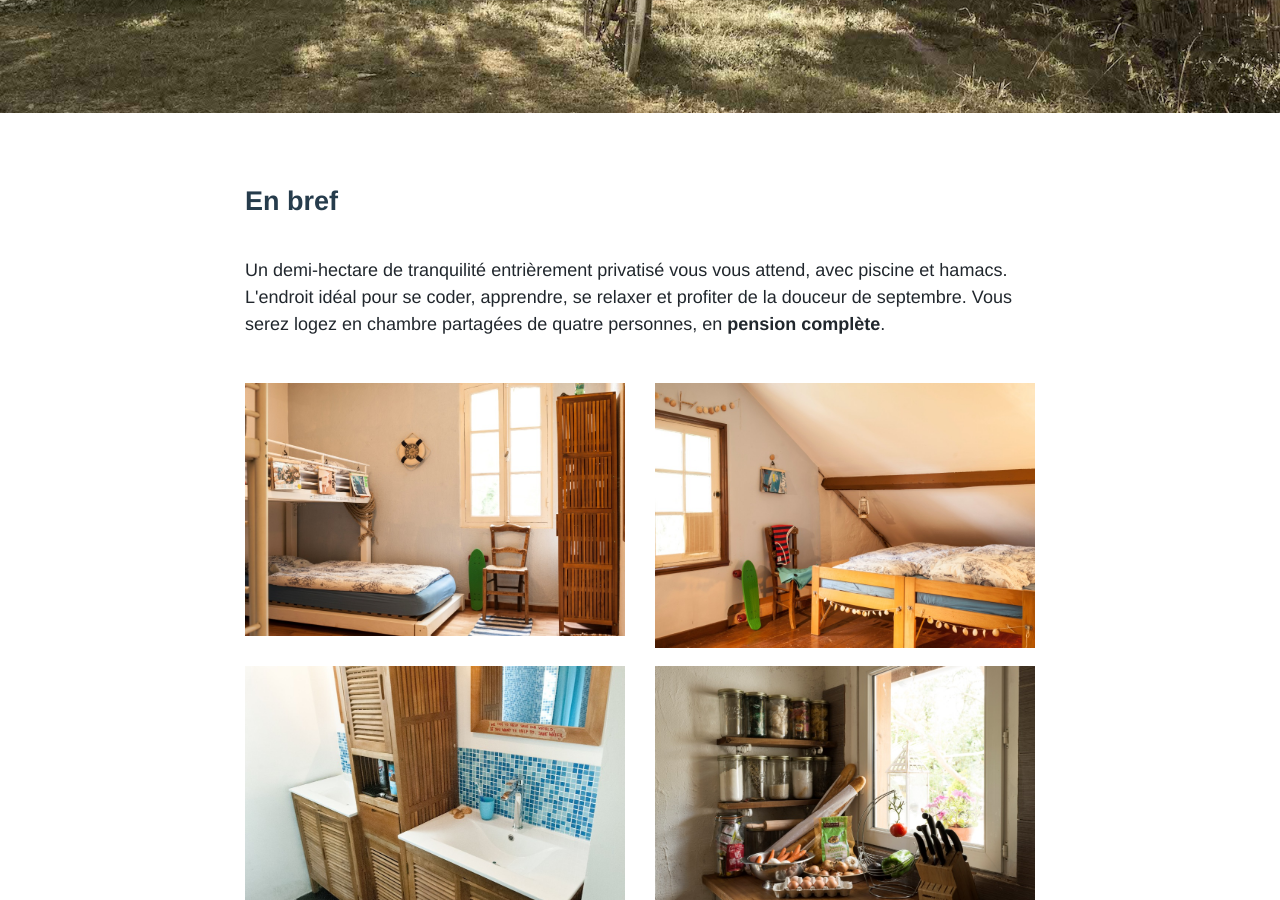
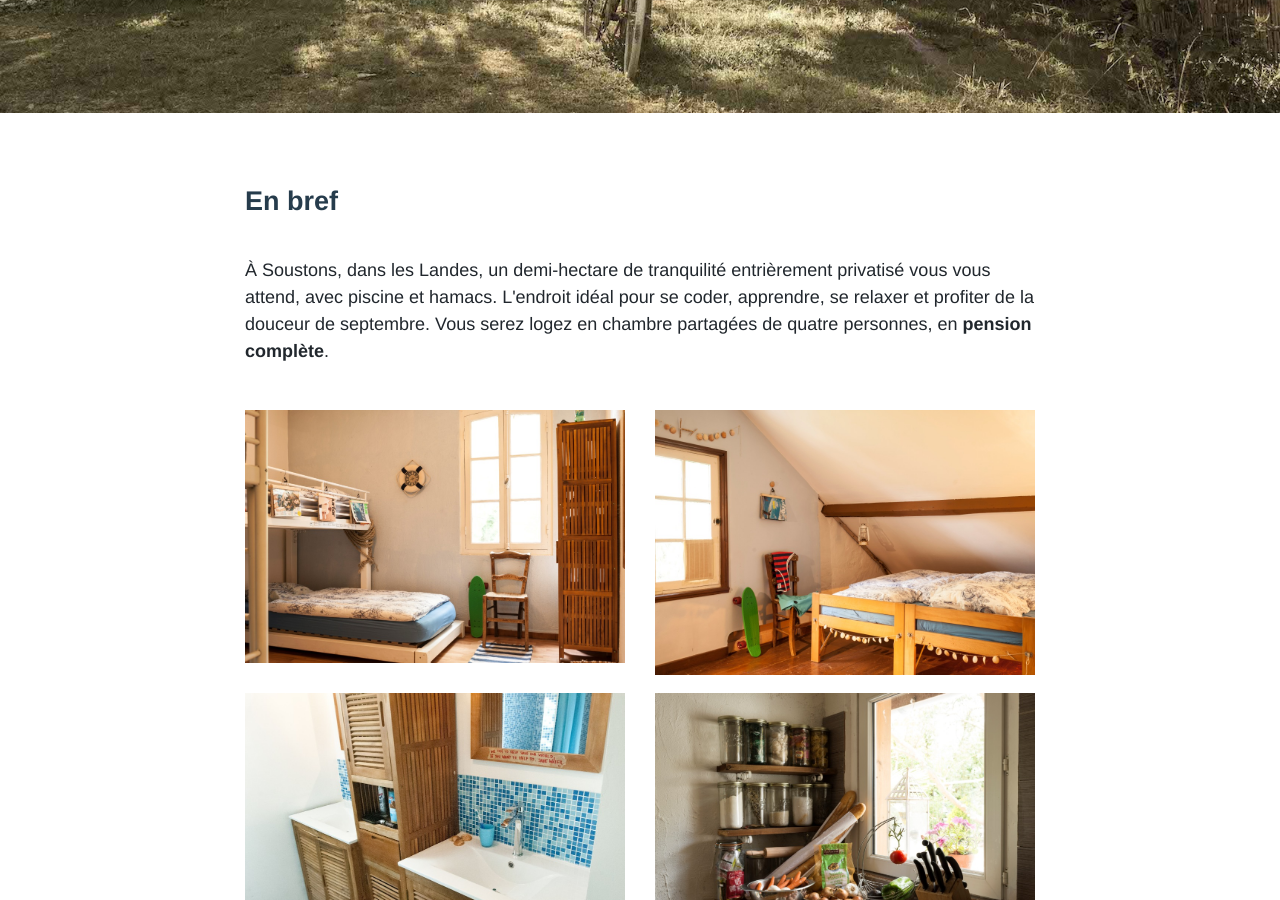
Before and after one commit to lewagon/surfcamp, a Jekyll site: the page built from resort.html, in a window 1280 px wide and 900 px high, scrolled down 617 px. Built offline with Jekyll 4.4.1, drawn with Linux system fonts in a browser that asks for light colours.

Commit message:
Soustons on Resort page

```diff
--- a/reservation.html
+++ b/reservation.html
@@ -32,7 +32,7 @@ layout: default
 
 
   <div id="wufoo-pp5qgyx1jwjbp2" style="margin: 0 -6px;">
-Fill out my <a href="https://lewagon.wufoo.com/forms/pp5qgyx1jwjbp2">online form</a>.
+Remplissez le <a href="https://lewagon.wufoo.com/forms/pp5qgyx1jwjbp2">formulaire en ligne</a>.
 </div>
 <script type="text/javascript">var pp5qgyx1jwjbp2;(function(d, t) {
 var s = d.createElement(t), options = {
--- a/resort.html
+++ b/resort.html
@@ -14,7 +14,7 @@ layout: default
 <article class="container">
   <h2>En bref</h2>
   <p>
-    Un demi-hectare de tranquilité entrièrement privatisé vous vous attend, avec piscine et hamacs. L'endroit idéal pour se coder, apprendre, se relaxer et profiter de la douceur de septembre. Vous serez logez en chambre partagées de quatre personnes, en <strong>pension complète</strong>.
+    À Soustons, dans les Landes, un demi-hectare de tranquilité entrièrement privatisé vous vous attend, avec piscine et hamacs. L'endroit idéal pour se coder, apprendre, se relaxer et profiter de la douceur de septembre. Vous serez logez en chambre partagées de quatre personnes, en <strong>pension complète</strong>.
   </p>
 
   <div class="row guesthouse">
```
